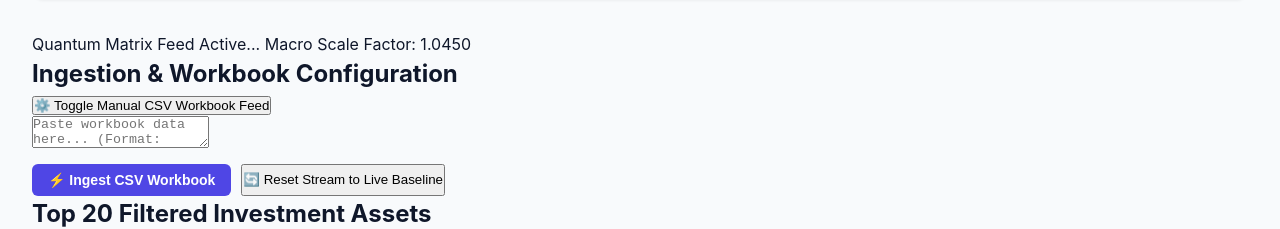
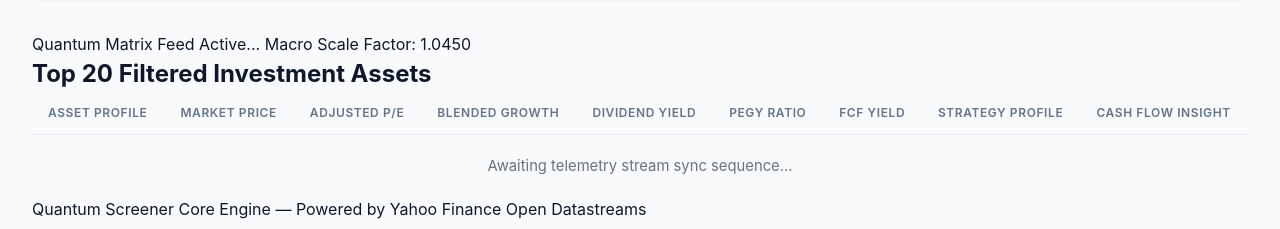
Before and after one commit to RHood78/etf-screener, a plain HTML site: page index.html in a window 1280 px wide. Shown: the part 151-380 px from the top of the page. Drawn offline with Linux system fonts and the light colour scheme.

Commit message:
Remove control panel for CSV ingestion
Removed control panel section for CSV workbook ingestion.

```diff
--- a/index.html
+++ b/index.html
@@ -31,19 +31,6 @@
             <span id="fed-status" class="status-badge normal">Quantum Matrix Feed Active...</span>
             <span id="macro-factor-display" class="factor-display">Macro Scale Factor: 1.0450</span>
         </div>
-
-        <section class="control-panel">
-            <h2>Ingestion & Workbook Configuration</h2>
-            <button id="toggle-importer" class="btn-secondary">⚙️ Toggle Manual CSV Workbook Feed</button>
-            <div id="import-container" class="import-area hidden">
-                <textarea id="csv-input" placeholder="Paste workbook data here... (Format: Ticker, Price, P/E, Yield, Category)"></textarea>
-                <div style="display: flex; gap: 10px; margin-top: 10px;">
-                    <button id="btn-process-csv" class="btn-primary">⚡ Ingest CSV Workbook</button>
-                    <button id="btn-reset" class="btn-secondary">🔄 Reset Stream to Live Baseline</button>
-                </div>
-            </div>
-        </section>
-
         <section class="results-panel">
             <div class="results-header">
                 <h2>Top 20 Filtered Investment Assets</h2>
```
